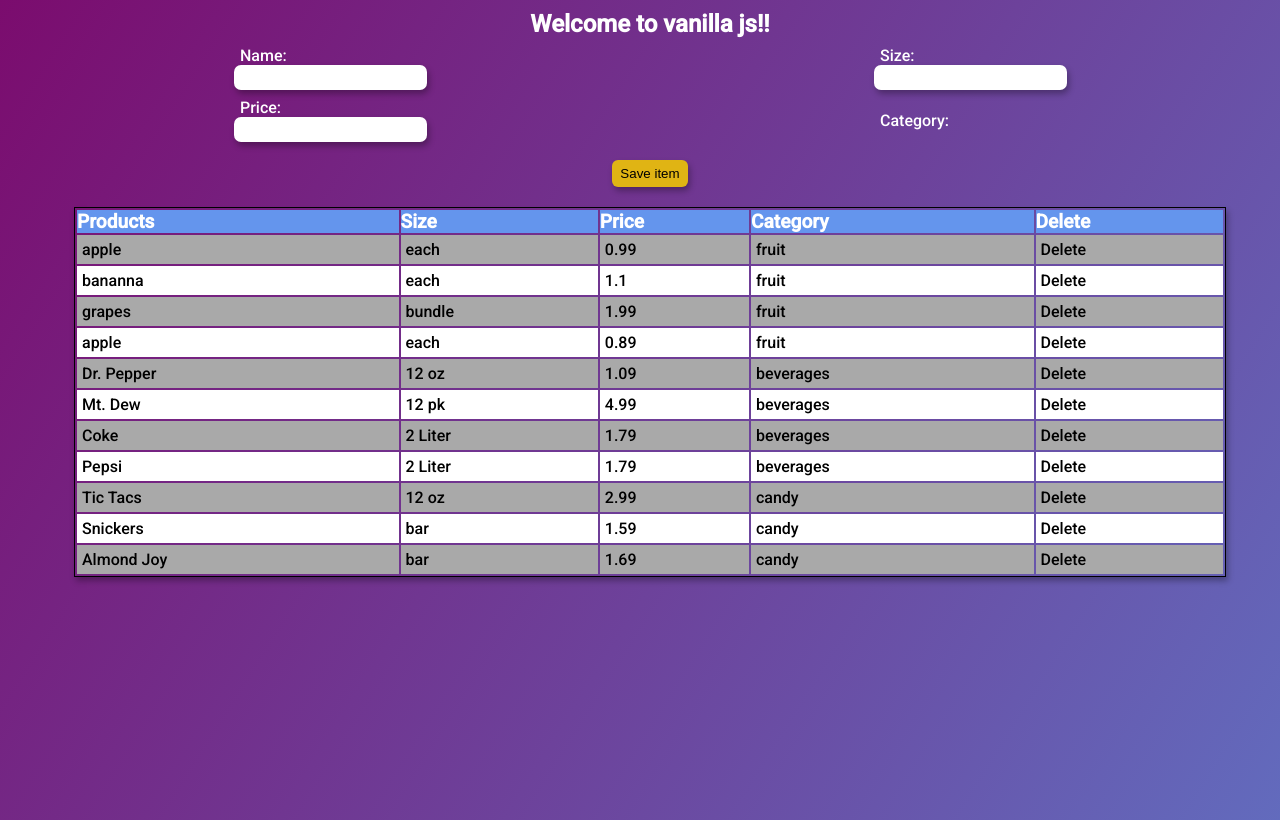
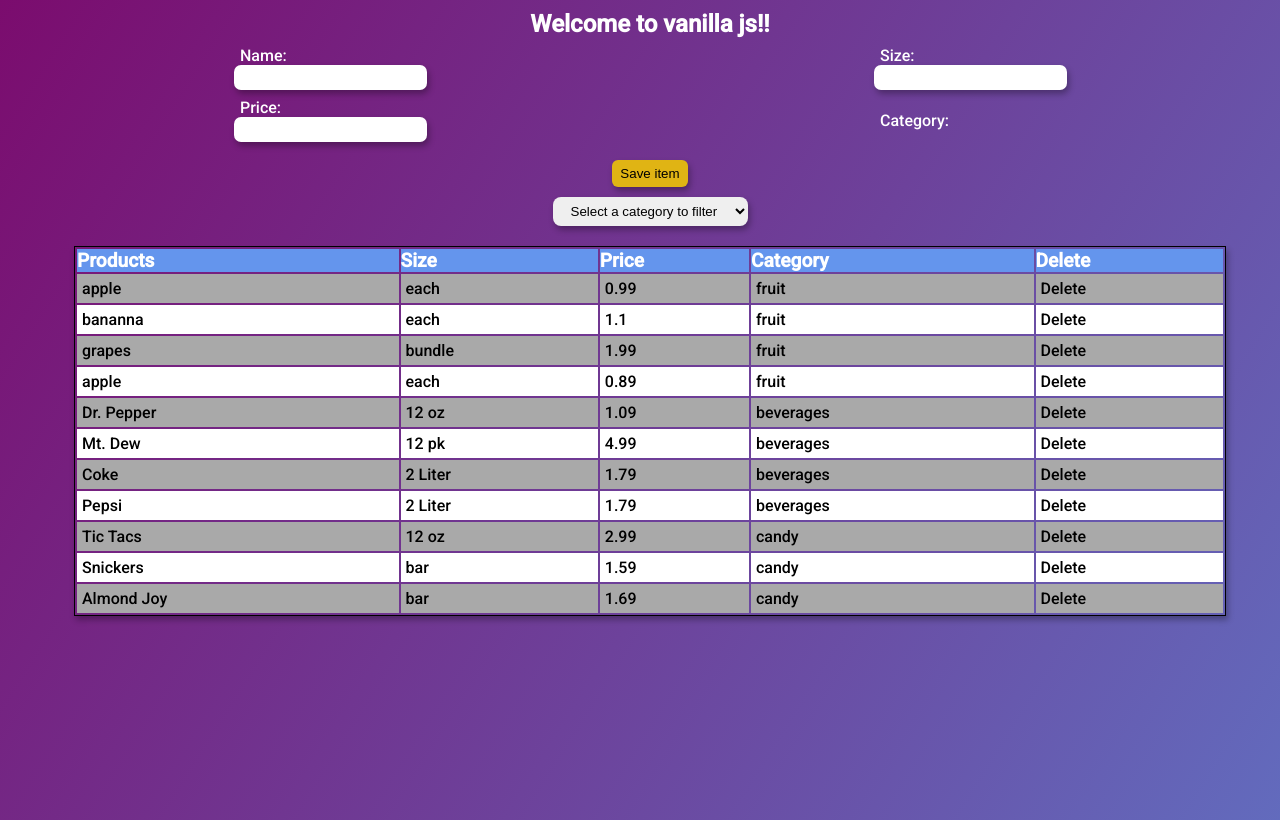
Before and after one commit to beanno1116/vanillajs2, a website built with webpack: page public/index.html in a window 1280 px wide. Built offline with nearby package versions, Linux system fonts and the light colour scheme.

Commit message:
add filter box

```diff
--- a/src/index.js
+++ b/src/index.js
@@ -53,7 +53,7 @@ const buildTable = () => {
     html += '<tr><th>Products</th><th>Size</th><th>Price</th><th>Category</th><th>Delete</th></tr>';
 
     filteredData.map(item => {
-        const {name,id,price,category,size} = item;
+        const {name,price,category,size} = item;
         html += `<tr><td>${name}</td><td>${size}</td><td>${price}</td><td>${category}</td><td>Delete</td></tr>`
     })
 
@@ -62,3 +62,39 @@ const buildTable = () => {
 }
 
 buildTable();
+
+
+Array.prototype.unique = function(field){
+    const newArray = [];
+    this.forEach(record => {
+        const {[field]:targetField} = record;
+        if (!newArray.includes(targetField)){
+            newArray.push(targetField);
+        }
+    });
+    return newArray;
+}
+
+const handleFilterChange = (e) => {
+    if (e.target.value === '0'){
+        filteredData = state.items;
+    }else{
+        filteredData = state.items.filter(d => d.category === e.target.value);
+    }
+    buildTable();
+}
+
+const buildFilterBox = () => {
+    const categories = data.unique('category');
+
+    let html = '<select id="category-filter"><option value="0">Select a category to filter</option>'
+    categories.map(c => {
+        html += `<option value="${c}">${c}</option>`;
+    })
+    html += '</select>';
+    document.getElementById('filter').innerHTML = html;
+    const newSelect = document.getElementById('category-filter');
+    newSelect.addEventListener('change',handleFilterChange);
+}
+
+buildFilterBox();
--- a/src/styles.css
+++ b/src/styles.css
@@ -113,3 +113,19 @@ tr:nth-child(odd) {
 td {
     padding: 5px;
 }
+
+.filter-div {
+    width: 100%;
+    display: flex;
+    justify-content: center;
+    align-items: center;
+    margin-top: 10px;
+}
+
+.filter-div select {
+    padding: 6px 14px;
+    border-radius: 8px;
+    outline: none;
+    border: 0;
+    box-shadow: 2px 4px 6px rgba(0,0,0,.3);
+}
```
Also changed, not shown: README.md.
